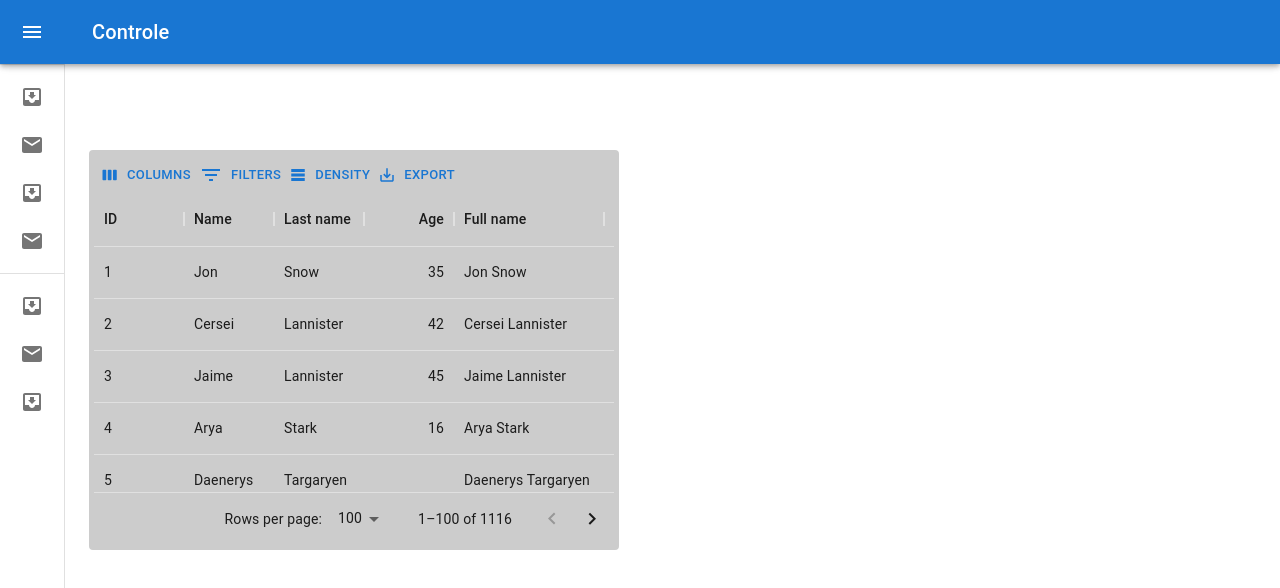
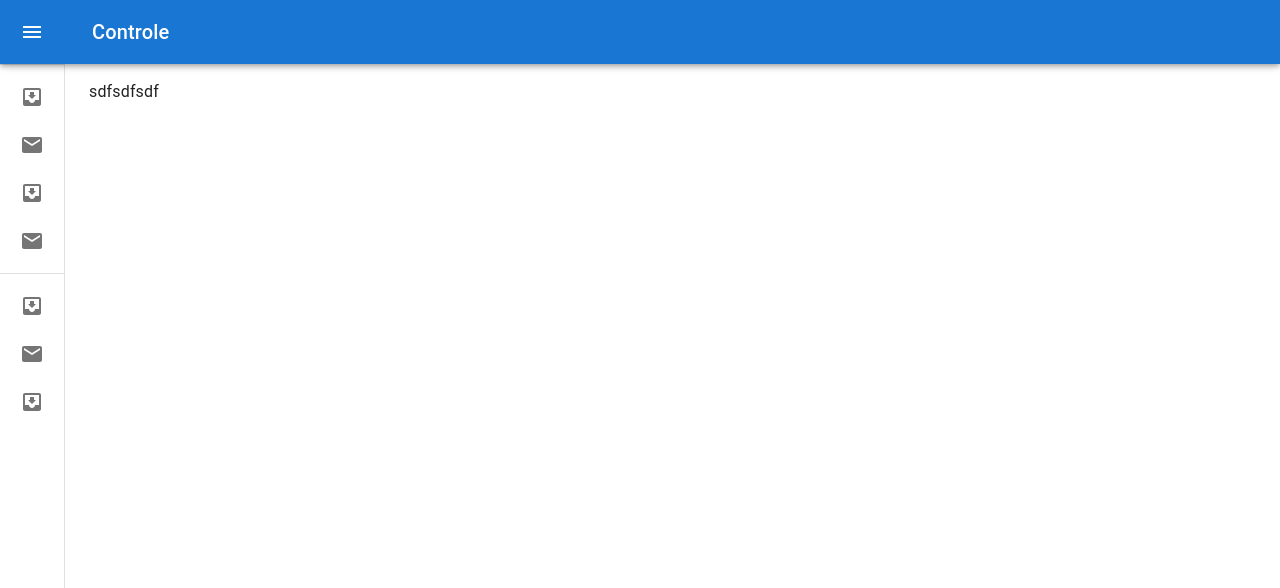
Before and after one commit to Renan0eng/Web_Provavel_TCC, a Next.js app: page / in a window 1280 px wide. Shown: the top 588 px of the page. Built offline with nearby package versions, Linux system fonts and the light colour scheme.

Commit message:
DataGrid

```diff
--- a/pages/index.js
+++ b/pages/index.js
@@ -1191,7 +1191,7 @@ export default function Home() {
       <Box component="main" sx={{ flexGrow: 1, p: 3, mt: 7 }}>
 
         <Box sx={{ height: 400, width: '100%' }}>
-          <ColdChambers data={dataGrid} />
+          sdfsdfsdf
         </Box>
 
       </Box>
```
